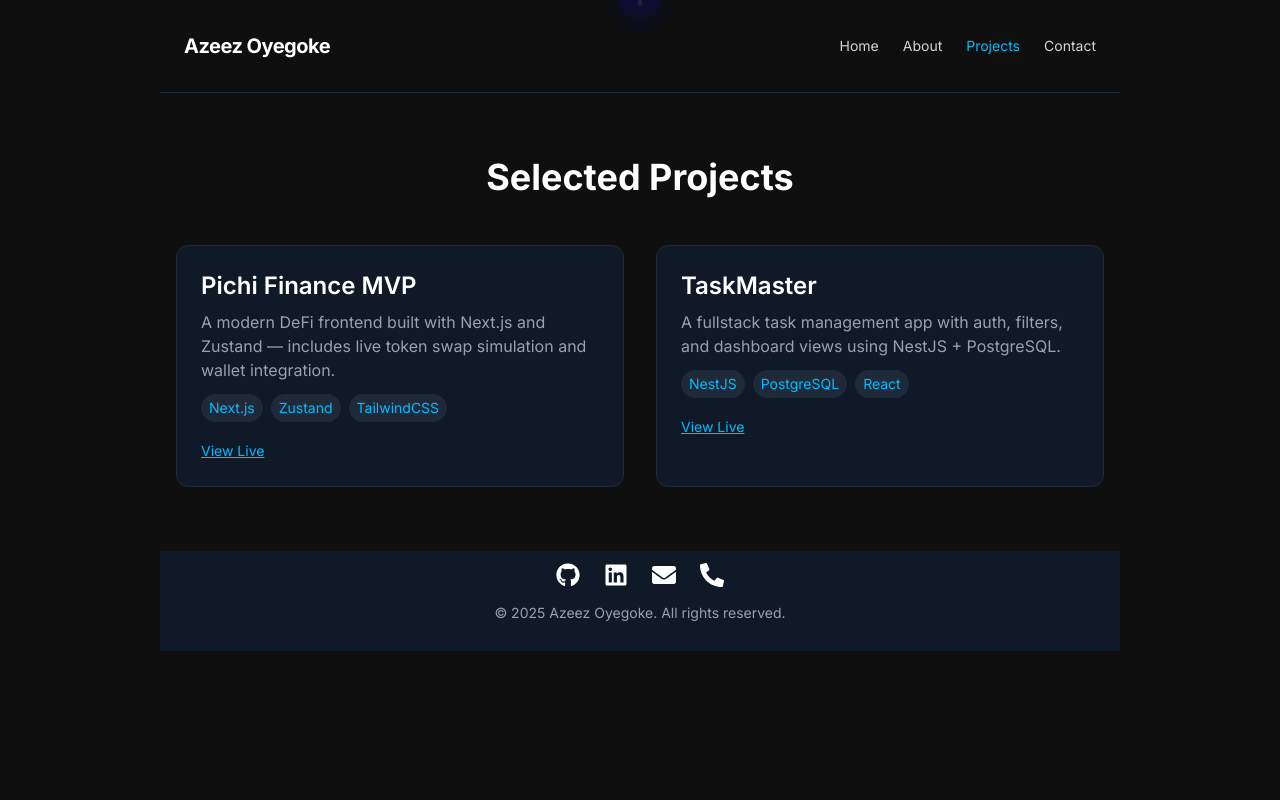
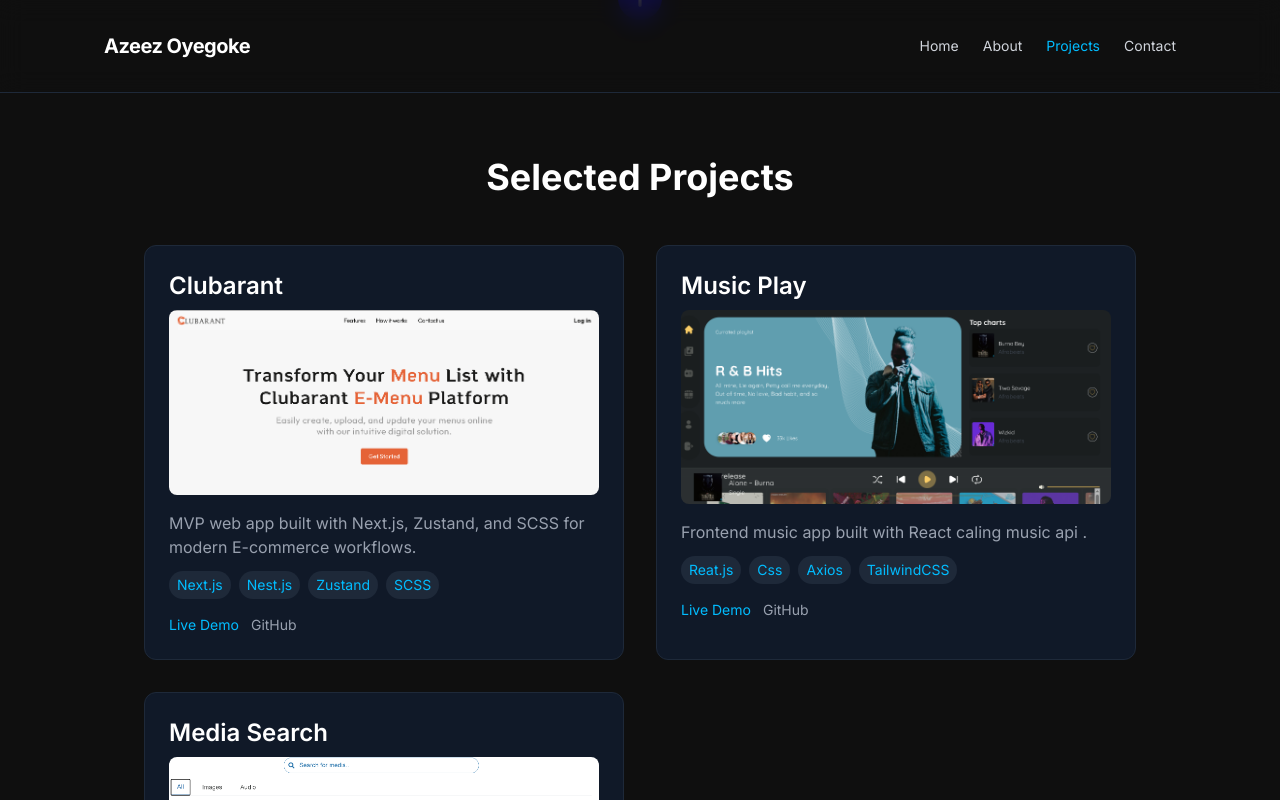
Before and after one commit to harteyhitman/fulstack-portfolio, a Next.js app: page /projects in a window 1280 px wide. Shown: the top 800 px of the page. Built offline with nearby package versions, Linux system fonts and the light colour scheme.

Commit message:
new pushes

```diff
--- a/src/app/layout.tsx
+++ b/src/app/layout.tsx
@@ -17,7 +17,7 @@ export default function RootLayout({
 }) {
   return (
     <html lang="en">
-      <body className={`${inter.className} bg-[#0F0F0F] text-white md:px-40 `}>
+      <body className={`${inter.className} bg-[#0F0F0F] text-white `}>
         <Navbar />
         <main>{children}</main>
         <Footer />
--- a/src/app/projects/page.tsx
+++ b/src/app/projects/page.tsx
@@ -2,19 +2,37 @@
 
 import MobileNav from '@/components/MobileNav'
 import { motion } from 'framer-motion'
-
+import Clubarant from "../../../public/clubarant.png";
+import MusicPlay from "../../../public/musicplay.png";
+import MediaImg from "../../../public/media-img.png";
+import Image from "next/image";
 const projects = [
-  {
-    title: 'Pichi Finance MVP',
-    description: 'A modern DeFi frontend built with Next.js and Zustand — includes live token swap simulation and wallet integration.',
-    tech: ['Next.js', 'Zustand', 'TailwindCSS'],
-    link: 'https://pichi.finance',
+{
+    title: "Clubarant",
+    description:
+      "MVP web app built with Next.js, Zustand, and SCSS for modern E-commerce workflows.",
+    tech: ["Next.js", "Nest.js", "Zustand", "SCSS" ],
+    demo: "https://digidish-two.vercel.app/",
+    code: "https://https://github.com/RogueDevTech/digidish-frontend",
+    image: Clubarant,
   },
   {
-    title: 'TaskMaster',
-    description: 'A fullstack task management app with auth, filters, and dashboard views using NestJS + PostgreSQL.',
-    tech: ['NestJS', 'PostgreSQL', 'React'],
-    link: 'https://taskmaster-app.vercel.app',
+    title: "Music Play",
+    description:
+      "Frontend music  app built with React caling music api  .",
+    tech: ["Reat.js", "Css", "Axios", "TailwindCSS"],
+    demo: "https://music-demo-app.vercel.app/",
+    code: "https://github.com/harteyhitman/music-demo-app",
+    image: MusicPlay,
+  },
+  {
+    title: "Media Search",
+    description:
+      "Responsive Search Media with audios and images  data fetching using Axios.",
+    tech: ["Next.js","Nest.js", "Axios", "TailwindCSS"],
+    demo: "https://mediaseach.vercel.app/",
+    code: "https://github.com/harteyhitman/media-search-fulstack",
+    image: MediaImg,
   },
 ]
 
@@ -43,6 +61,11 @@ export default function ProjectsPage() {
             transition={{ delay: index * 0.1 }}
           >
             <h2 className="text-2xl font-semibold mb-2 text-white">{project.title}</h2>
+               <Image
+                          src={project.image}
+                          alt={project.title}
+                          className="w-full h-auto rounded-lg mb-4"
+                        />
             <p className="text-gray-400 mb-3">{project.description}</p>
             <div className="flex gap-2 flex-wrap mb-4">
               {project.tech.map((tech, idx) => (
@@ -51,14 +74,26 @@ export default function ProjectsPage() {
                 </span>
               ))}
             </div>
-            <a
-              href={project.link}
-              className="text-sm text-sky-400 underline hover:text-sky-500"
-              target="_blank"
-              rel="noopener noreferrer"
-            >
-              View Live
-            </a>
+            <div className="flex gap-3">
+              {project.demo && (
+                <a
+                  href={project.demo}
+                  target="_blank"
+                  className="text-sm text-sky-400 hover:underline"
+                >
+                  Live Demo
+                </a>
+              )}
+              {project.code && (
+                <a
+                  href={project.code}
+                  target="_blank"
+                  className="text-sm text-gray-400 hover:underline"
+                >
+                  GitHub
+                </a>
+              )}
+            </div>
           </motion.div>
         ))}
       </div>
--- a/src/components/AboutSection.tsx
+++ b/src/components/AboutSection.tsx
@@ -3,7 +3,7 @@ import { motion } from 'framer-motion'
 
 export default function About() {
   return (
-    <div className="px-5 py-10 flex align-center justify-center md:justify-left   flex-col md:flex-row  md:gap-2 md:py-10">
+    <div className="px-5 py-10 flex align-center justify-center md:justify-left   flex-col md:flex-row  md:gap-2 md:py-10 md:px-20">
         <motion.h2
         className="text-3xl md:text-4xl font-bold text-center mb-8"
         initial={{ opacity: 0, y: -20 }}
--- a/src/components/ContactForm.tsx
+++ b/src/components/ContactForm.tsx
@@ -28,7 +28,7 @@ export default function Contact() {
   }
 
   return (
-    <section id="contact" className="py-24 px-4 md:px-0 max-w-1xl mx-auto text-white">
+    <section id="contact" className="py-24 px-4  max-w-1xl mx-auto text-white md:px-20">
       <motion.h2
         className="text-3xl md:text-4xl font-bold text-center md:text-left mb-12"
         initial={{ opacity: 0, y: -20 }}
--- a/src/components/Hero.tsx
+++ b/src/components/Hero.tsx
@@ -11,7 +11,7 @@ const fadeInUp = {
 
 export default function Hero() {
   return (
-    <section className="px-5 gap-22 flex flex-col md:flex-row items-left justify-left md:justify-left  md:gap-32 md:py-10">
+    <section className="px-5 gap-22 flex flex-col md:flex-row items-left justify-left md:justify-left  md:gap-42 md:py-10 md:px-20">
       {/* Text Block */}
       <div className="md:text-left text-center  space-y-6">
         <motion.h1
--- a/src/components/Navbar.tsx
+++ b/src/components/Navbar.tsx
@@ -13,9 +13,9 @@ export default function Navbar() {
   const pathname = usePathname()
 
   return (
-    <header className="hidden lg:block sticky top-0 z-50 bg-[#0F0F0F]/80 backdrop-blur-md border-b border-gray-800">
+    <header className="hidden lg:block sticky top-0 z-50 bg-[#0F0F0F]/80 backdrop-blur-md border-b border-gray-800 md:px-20">
       <nav className="max-w-6xl mx-auto flex justify-between items-center py-8 px-6">
-        <span className="font-bold text-xl tracking-tight">Azeez Oyegoke</span>
+        <span className="font-bold text-xl tracking-tight"><Link href='/'> Azeez Oyegoke</Link></span>
         <ul className="flex space-x-6 text-sm">
           {links.map((link) => (
             <li key={link.href}>
--- a/src/components/ProjectCard.tsx
+++ b/src/components/ProjectCard.tsx
@@ -43,7 +43,7 @@ export default function Projects() {
   return (
     <section
       id="projects"
-      className="py-14 px-4 md:px-0 justify-center items-center"
+      className="py-14 px-4  justify-center items-center md:px-20"
     >
       <motion.h2
         className="text-3xl md:text-4xl font-bold text-center md:text-left mb-12"
--- a/src/components/TechStack.tsx
+++ b/src/components/TechStack.tsx
@@ -35,7 +35,7 @@ export default function TechStack() {
       </motion.h2>
 
       <motion.div
-        className="grid grid-cols-3 sm:grid-cols-4 md:grid-cols-6 gap-8 text-white place-items-center"
+        className="grid grid-cols-3 sm:grid-cols-4 md:grid-cols-6 gap-8 text-white place-items-center md:px-20"
         initial={{ opacity: 0 }}
         whileInView={{ opacity: 1 }}
         transition={{ delay: 0.2, duration: 0.8 }}
```
